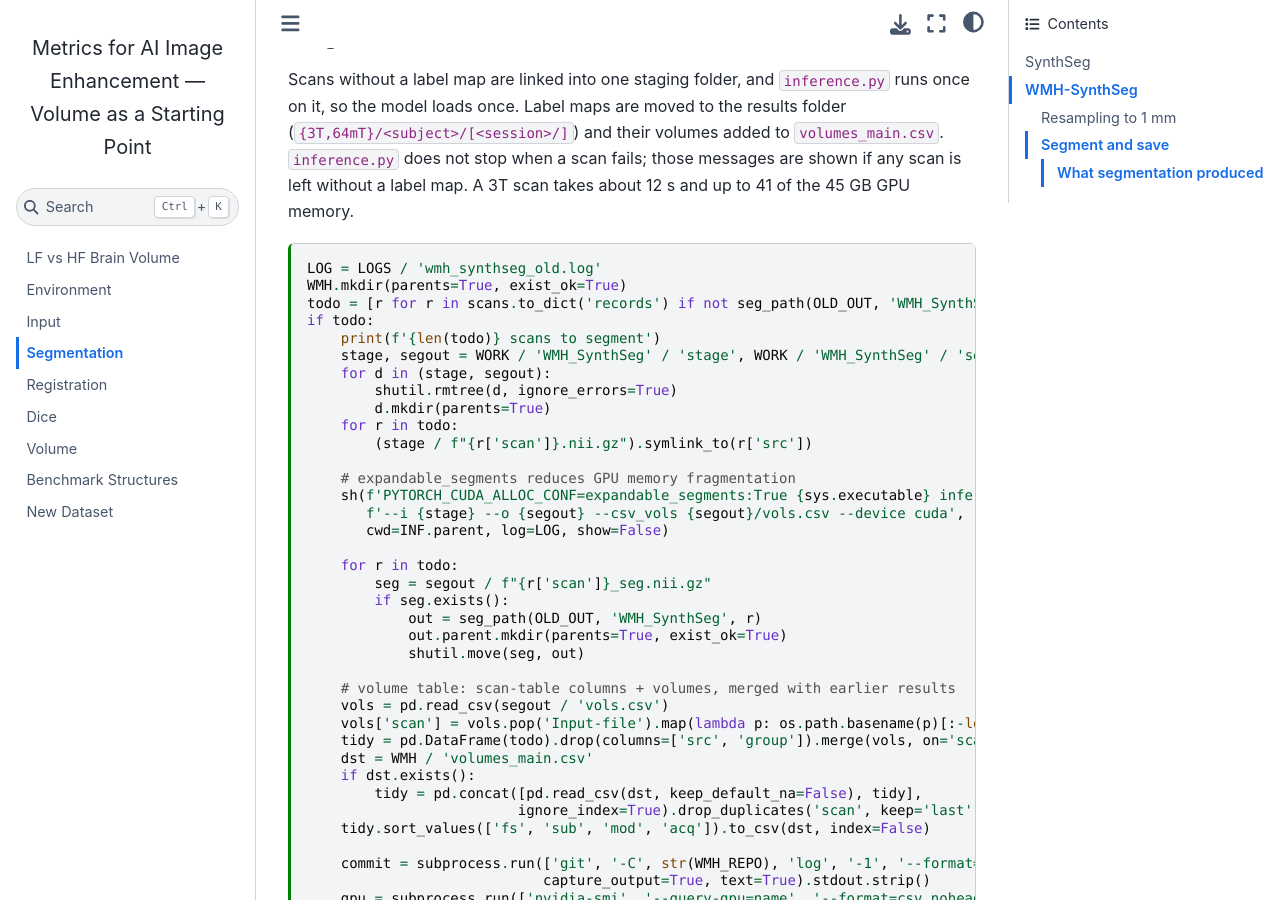
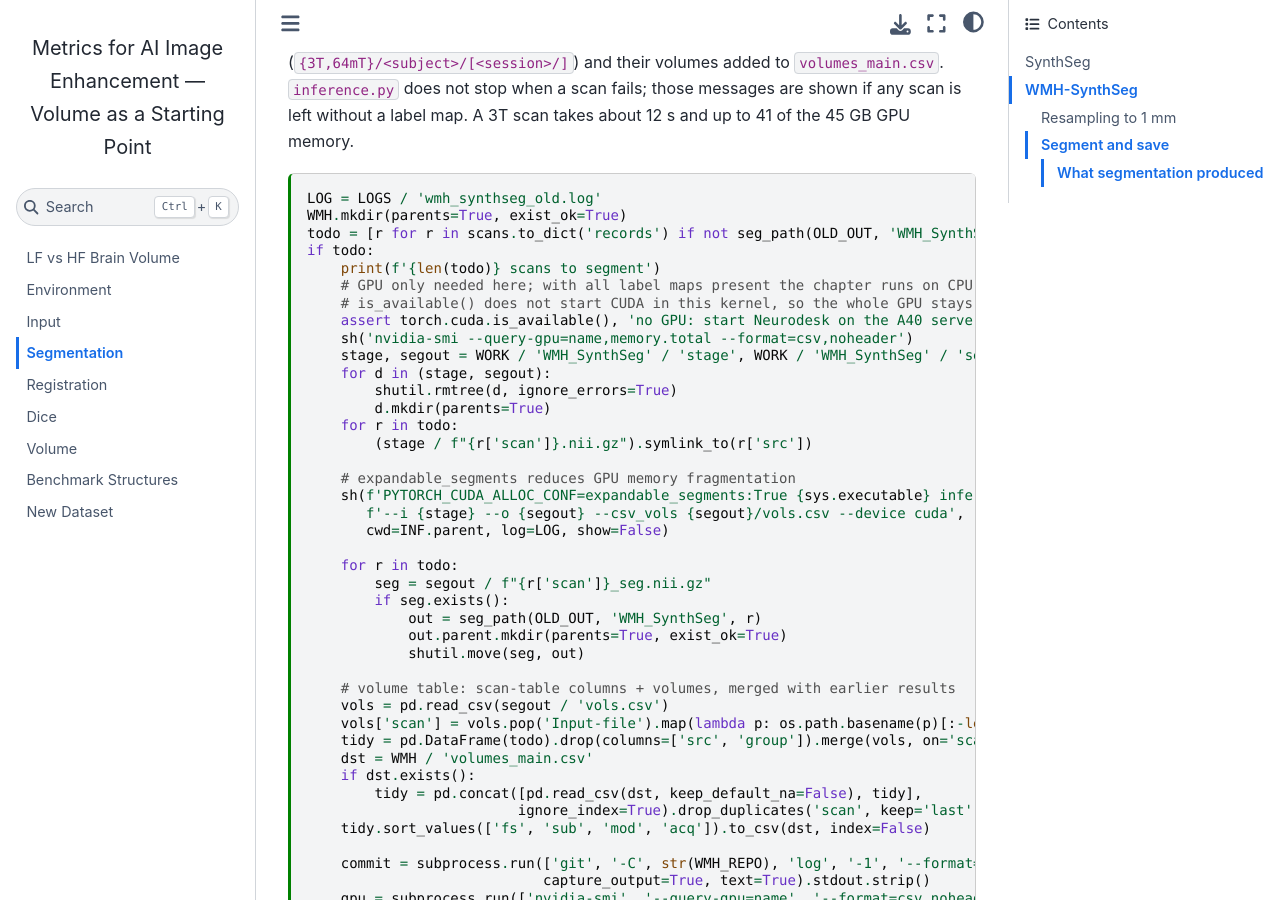
Before and after one commit to Zane-133/new-jupyterbook, a Jupyter Book: the page built from 03_segmentation.md, in a window 1280 px wide and 900 px high, scrolled down 6819 px. Built offline with Jupyter Book 1.0.4 settings and Sphinx 7.4.7 and the Sphinx Book theme 1.1.4, drawn with Linux system fonts in a browser that asks for light colours; some of the changed text lies outside the part shown.

Commit message:
Chapters 03/08: require the GPU only when scans are left to segment
With all label maps present, both chapters now run on a CPU-only Neurodesk.

Co-Authored-By: Claude Opus 5.5 <noreply@anthropic.com>

```diff
--- a/03_segmentation.md
+++ b/03_segmentation.md
@@ -326,6 +322,10 @@ WMH.mkdir(parents=True, exist_ok=True)
 todo = [r for r in scans.to_dict('records') if not seg_path(OLD_OUT, 'WMH_SynthSeg', r).exists()]
 if todo:
     print(f'{len(todo)} scans to segment')
+    # GPU only needed here; with all label maps present the chapter runs on CPU.
+    # is_available() does not start CUDA in this kernel, so the whole GPU stays free for inference.py
+    assert torch.cuda.is_available(), 'no GPU: start Neurodesk on the A40 server'
+    sh('nvidia-smi --query-gpu=name,memory.total --format=csv,noheader')
     stage, segout = WORK / 'WMH_SynthSeg' / 'stage', WORK / 'WMH_SynthSeg' / 'segout'
     for d in (stage, segout):
         shutil.rmtree(d, ignore_errors=True)
```
Also changed, not shown: other parts of 03_segmentation.md (+0 -4 lines), 08_new_dataset.md (+3 -1 lines), 03_segmentation.ipynb, 08_new_dataset.ipynb.
